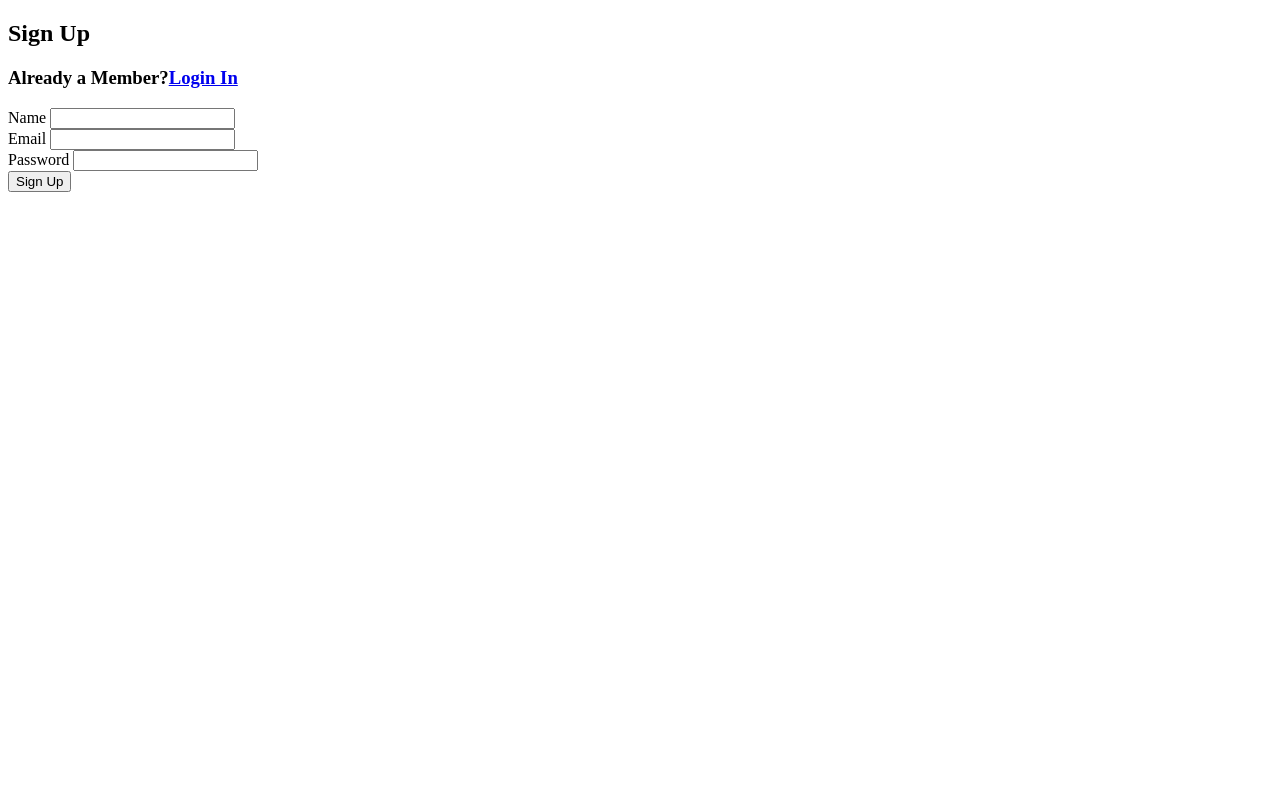
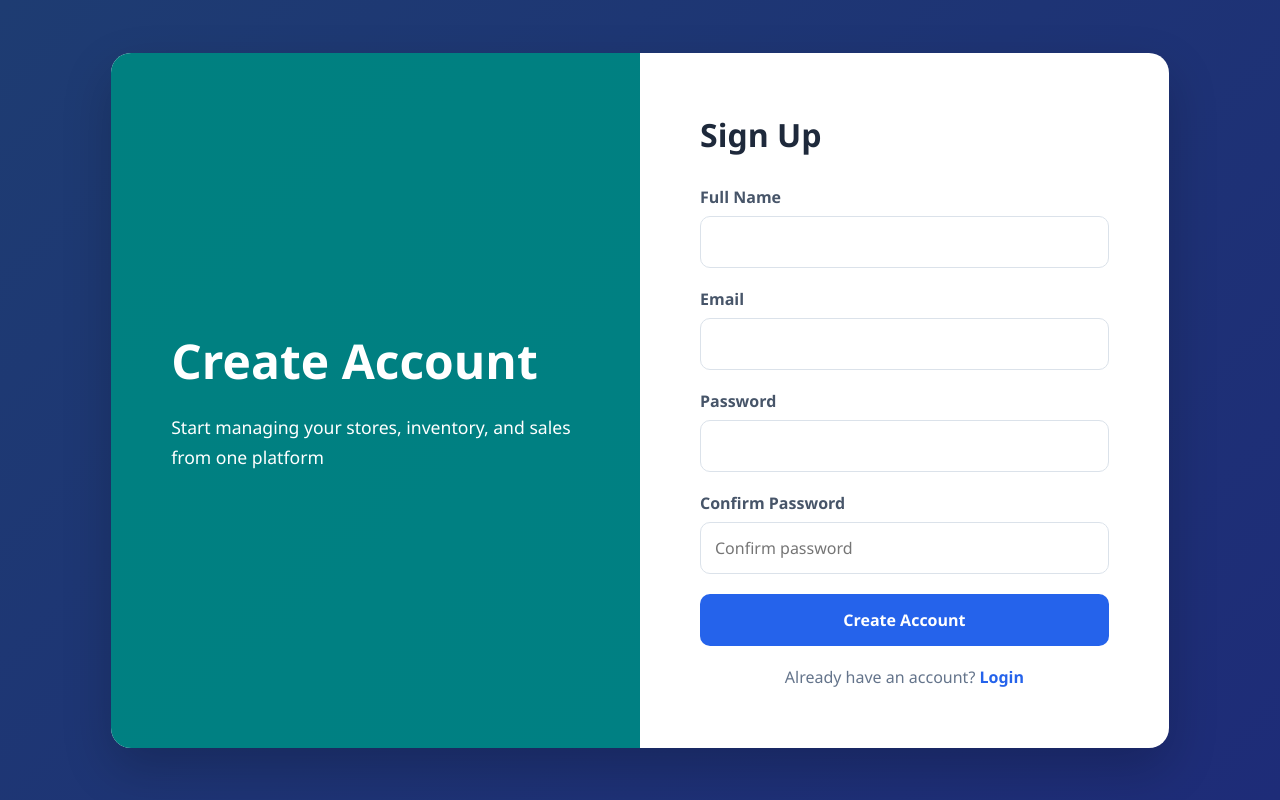
Before and after one commit to Longus-Technologies/Elazig-Medical-Centre, a plain HTML site: page signup.html in a window 1280 px wide. Drawn offline with Linux system fonts and the light colour scheme.

Commit message:
More improvements and Styles

```diff
--- /dev/null
+++ b/login.css
@@ -0,0 +1,142 @@
+*{
+    margin:0;
+    padding:0;
+    box-sizing:border-box;
+    font-family:'Segoe UI',sans-serif;
+}
+
+body{
+    background:linear-gradient(135deg,#1e3c72,#1e2c78);
+    min-height:100vh;
+    display:flex;
+    justify-content:center;
+    align-items:center;
+    padding:20px;
+}
+
+.login-form{
+    width:100%;
+    max-width:1000px;
+}
+
+.card{
+    background:white;
+    border-radius:20px;
+    overflow:hidden;
+    display:flex;
+    min-height:600px;
+    box-shadow:0 20px 50px rgba(0,0,0,0.2);
+}
+
+.left-panel{
+    flex:1;
+    background:linear-gradient(135deg,#008080,#008083);
+    color:white;
+    padding:60px;
+    display:flex;
+    flex-direction:column;
+    justify-content:center;
+}
+
+.left-panel h1{
+    font-size:3rem;
+    margin-bottom:20px;
+}
+
+.left-panel p{
+    font-size:1.1rem;
+    line-height:1.7;
+}
+
+.right-panel{
+    flex:1;
+    padding:60px;
+    display:flex;
+    flex-direction:column;
+    justify-content:center;
+}
+
+.right-panel h2{
+    margin-bottom:30px;
+    color:#1e293b;
+    font-size:2rem;
+}
+
+.input-group{
+    margin-bottom:20px;
+}
+
+.input-group label{
+    display:block;
+    margin-bottom:8px;
+    font-weight:600;
+    color:#475569;
+}
+
+.input-group input{
+    width:100%;
+    padding:14px;
+    border:1px solid #dbe2ea;
+    border-radius:10px;
+    font-size:1rem;
+    transition:0.3s;
+}
+
+.input-group input:focus{
+    outline:none;
+    border-color:#2563eb;
+    box-shadow:0 0 0 3px rgba(37,99,235,0.2);
+}
+
+button{
+    width:100%;
+    padding:15px;
+    border:none;
+    border-radius:10px;
+    background:#2563eb;
+    color:white;
+    font-size:1rem;
+    font-weight:600;
+    cursor:pointer;
+    transition:0.3s;
+}
+
+button:hover{
+    background:#1d4ed8;
+}
+
+.link{
+    margin-top:20px;
+    text-align:center;
+    color:#64748b;
+}
+
+.link a{
+    color:#2563eb;
+    text-decoration:none;
+    font-weight:600;
+}
+
+.link a:hover{
+    text-decoration:underline;
+}
+
+@media(max-width:768px){
+
+    .card{
+        flex-direction:column;
+    }
+
+    .left-panel{
+        padding:40px;
+        text-align:center;
+    }
+
+    .left-panel h1{
+        font-size:2rem;
+    }
+
+    .right-panel{
+        padding:40px;
+    }
+}
--- a/signup.html
+++ b/signup.html
@@ -4,21 +4,45 @@
     <meta charset="UTF-8">
     <meta name="viewport" content="width=device-width, initial-scale=1.0">
     <title>Sign Up</title>
+    <link rel="stylesheet" href="login.css">
 </head>
 <body>
     <div class="signup-form">
-        <h2>Sign Up</h2>
-        <h3>Already a Member?<a href="login.html">Login In</a></h3>
-    <form action="/signup">
-        <label for="name">Name</label>
-        <input type="text" name="name" class="inputs"><br>
-        <label for="email">Email</label>
-        <input type="email" name="email" class="inputs"><br>
-        <label for="password">Password</label>
-        <input type="password" name="password" class="inputs"><br>
-        <button type="submit" class="signup-btn">Sign Up</button>
+        <div class="card">
+            <div class="left-panel">
+                <h1>Create Account</h1>
+                <p>Start managing your stores, inventory, and sales from one platform</p>
+            </div>
+            <div class="right-panel">
+                <h2>Sign Up</h2>
+                <form action="/signup">
+                    <div class="input-group">
+                        <label for="name">Full Name</label>
+                        <input type="text" name="name" class="inputs">
+                    </div>
+                    <div class="input-group">
+                        <label for="email">Email</label>
+                        <input type="email" name="email" class="inputs">
+                    </div>
+                    <div class="input-group">
+                        <label for="password">Password</label>
+                        <input type="password" name="password" class="inputs">
+                    </div>
+                    <div class="input-group">
+                        <label for="confirm-password">Confirm Password</label>
+                        <input type="password" placeholder="Confirm password">
+                    </div>
+                <button type="submit" class="signup-btn">Create Account</button>
+                <p class="link">
+                    Already have an account?
+                    <a href="login.html">Login</a>
+                </p>
 
-    </form>
+                </form>
+
+            </div>
+        </div>
+
     </div>
 
 </body>
```
Also changed, not shown: index.html (+1 -1 lines), login.html (+25 -9 lines), style.css (+3 -8 lines).
